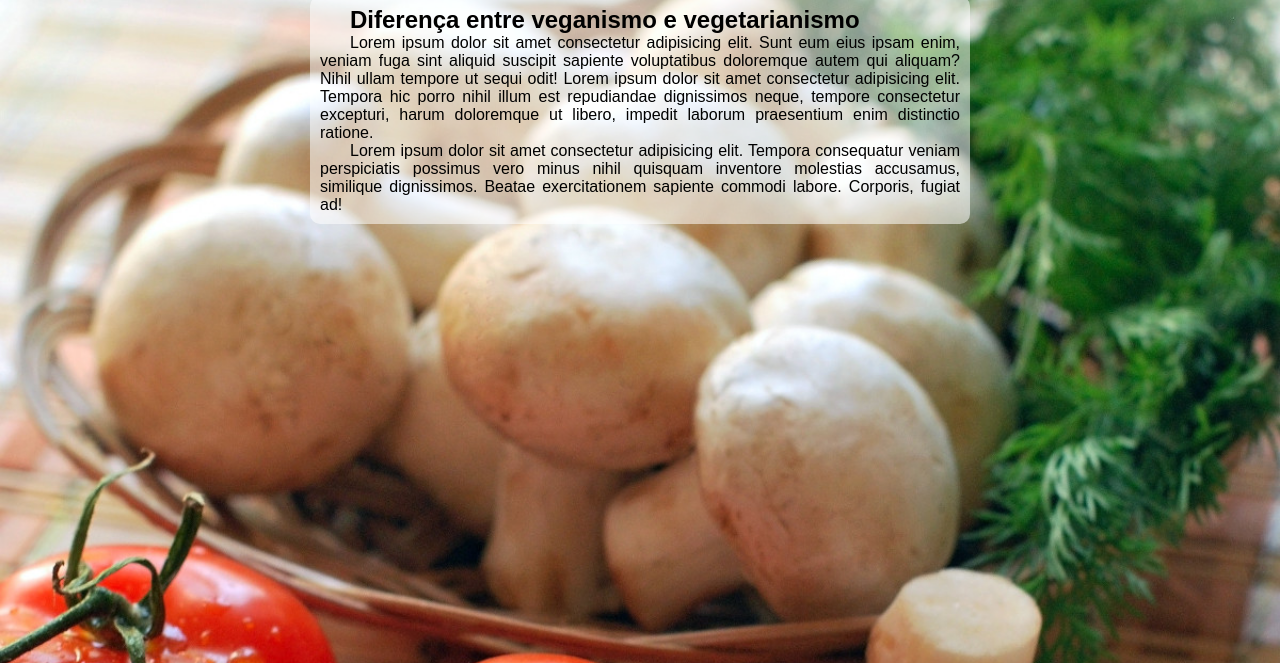
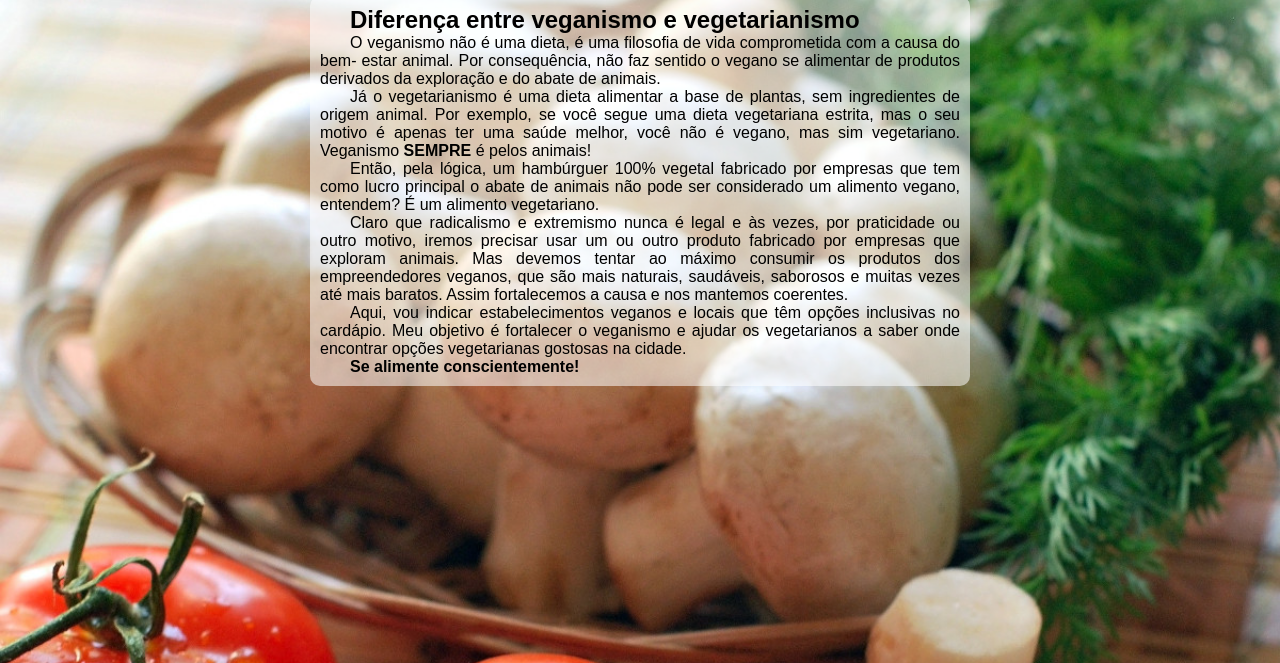
Before and after one commit to flaviare1s/bizu-vegano-fortaleza, a plain HTML site: page index.html in a window 1280 px wide. Shown: the part 137-800 px from the top of the page. Drawn offline with Linux system fonts and the light colour scheme.

Commit message:
Coloquei alguns parágrafos de conteúdo

```diff
--- a/index.html
+++ b/index.html
@@ -16,8 +16,18 @@
     <main>
         <section>
             <h2>Diferença entre veganismo e vegetarianismo</h2>
-            <p>Lorem ipsum dolor sit amet consectetur adipisicing elit. Sunt eum eius ipsam enim, veniam fuga sint aliquid suscipit sapiente voluptatibus doloremque autem qui aliquam? Nihil ullam tempore ut sequi odit! Lorem ipsum dolor sit amet consectetur adipisicing elit. Tempora hic porro nihil illum est repudiandae dignissimos neque, tempore consectetur excepturi, harum doloremque ut libero, impedit laborum praesentium enim distinctio ratione.</p>
-            <p>Lorem ipsum dolor sit amet consectetur adipisicing elit. Tempora consequatur veniam perspiciatis possimus vero minus nihil quisquam inventore molestias accusamus, similique dignissimos. Beatae exercitationem sapiente commodi labore. Corporis, fugiat ad!</p>
+            <p>O veganismo não é uma dieta, é uma filosofia de vida comprometida com a causa do bem- estar animal. Por consequência, não faz sentido o vegano se alimentar de produtos derivados da exploração e do abate de animais.
+            </p>
+            <p>Já o vegetarianismo é uma dieta alimentar a base de plantas, sem ingredientes de origem animal. Por exemplo, se você segue uma dieta vegetariana estrita, mas o seu motivo é apenas ter  uma saúde melhor, você não é vegano, mas sim vegetariano. Veganismo <strong>SEMPRE</strong> é pelos animais!
+            </p>
+            <p>Então, pela lógica, um hambúrguer 100% vegetal fabricado por empresas que tem como lucro principal o abate de animais não pode ser considerado um alimento vegano, entendem? É um alimento vegetariano.
+            </p>
+            <p>Claro que radicalismo e extremismo nunca é legal e às vezes, por praticidade ou outro motivo, iremos precisar usar um ou outro produto fabricado por empresas que exploram animais.
+            Mas devemos tentar ao máximo consumir os produtos dos empreendedores veganos, que são mais naturais, saudáveis, saborosos e muitas vezes até mais baratos. Assim fortalecemos a causa e nos mantemos coerentes.
+            </p>
+            <p>Aqui, vou indicar estabelecimentos veganos e locais que têm opções inclusivas no cardápio. Meu objetivo é fortalecer o veganismo e ajudar os vegetarianos a saber onde encontrar opções vegetarianas gostosas na cidade.
+            </p>
+            <p><strong>Se alimente conscientemente!</strong></p>
         </section>
     </main>
 </body>
```
